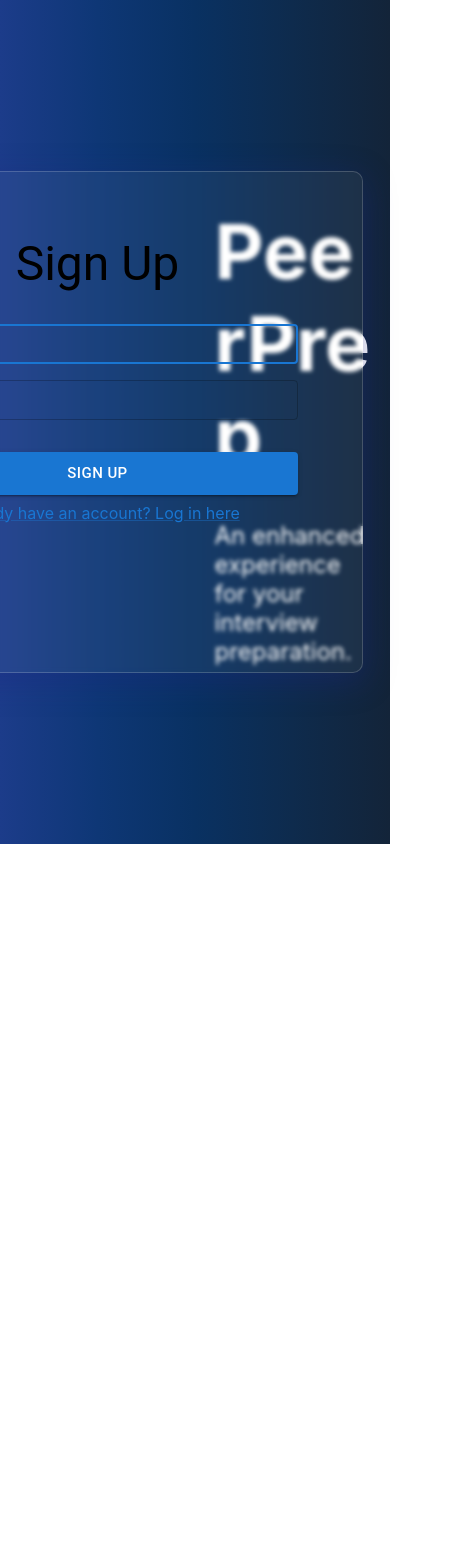
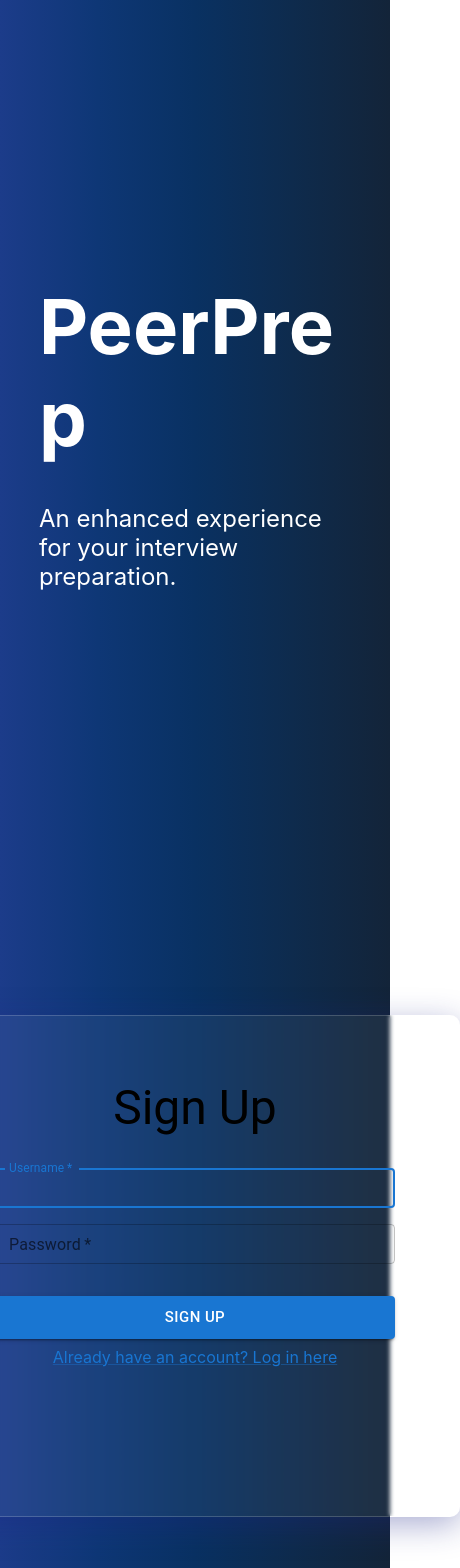
Before and after one commit to Punpun1643/PeerPrep-frontend, a React (Create React App) app in the folder frontend/: page /signup in a window 390 px wide. Shown: the top 1568 px of the page, 460 px wide, since content can reach past the window. Before the commit the page ends 844 px from the top, so only its background shows below. Built offline with nearby package versions, Linux system fonts and the light colour scheme.

Commit message:
Implement responsive design

```diff
--- a/frontend/src/components/SignupPage.css
+++ b/frontend/src/components/SignupPage.css
@@ -8,6 +8,11 @@
 
 .signupPage {
     background-image: linear-gradient(to left, #132439, #0e2b4d, #093162, #0e3776, #1c3c8a);
+    display: flex;
+}
+
+.signUpDivier {
+    flex: 6;
 }
 
 .tagline {
@@ -15,7 +20,10 @@
     justify-content: center;
     align-items: center;
     height: 100vh;
+}
 
+.taglineDivider {
+    flex:6;
 }
 
 .taglineWrapper {
--- a/frontend/src/components/SignupPage.js
+++ b/frontend/src/components/SignupPage.js
@@ -6,6 +6,7 @@
 import './SignupPage.css';
 
 import Grid from '@mui/material/Grid';
+import Stack from '@mui/material/Stack';
 
 function SignupPage() {
 
@@ -21,15 +22,10 @@
 
     return (
         <React.Fragment>
-            <Grid container className="signupPage">
-                <Grid item xs={6}>
-                    <div className="signUp">
-                        <div className="signUpWrapper">
-                            <Signup />
-                        </div>
-                    </div>
-                </Grid>
-                <Grid item xs={6}>
+            <Stack
+                direction={{ xs: 'column', sm: 'row' }}
+                className="signupPage">
+                <Grid xs={6} className="taglineDivider">
                     <div className="tagline">
                         <div className="taglineWrapper">
                             <h1 className="header">PeerPrep</h1>
@@ -37,7 +33,14 @@
                         </div>
                     </div>
                 </Grid>
-            </Grid>
+                <Grid xs={6} className="signUpDivier">
+                    <div className="signUp">
+                        <div className="signUpWrapper">
+                            <Signup />
+                        </div>
+                    </div>
+                </Grid>
+            </Stack>
         </React.Fragment>
     )
 }
```
